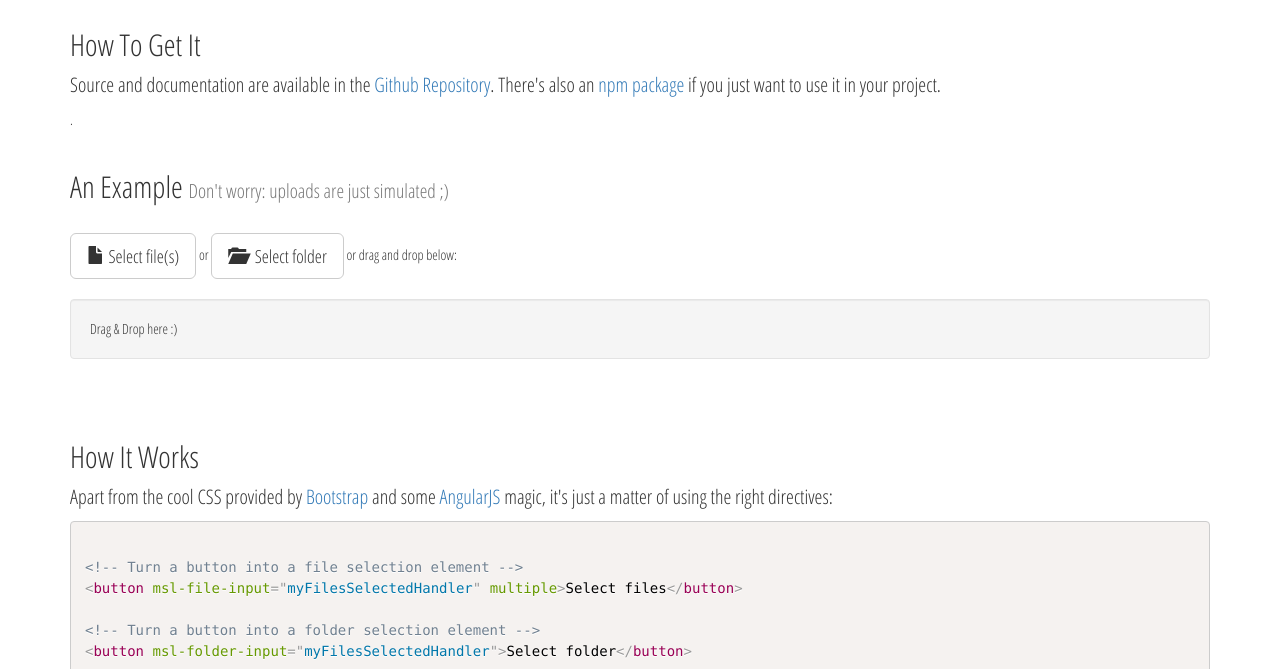
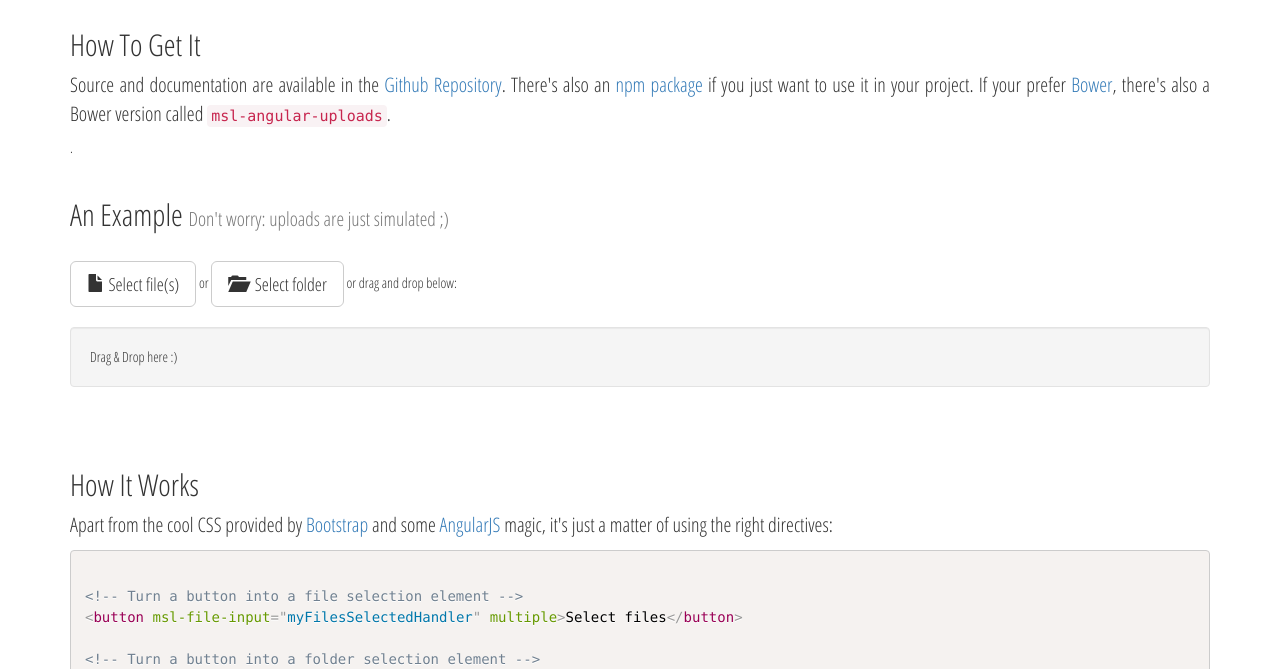
Before and after one commit to marcoliceti/angular-uploads, a website: page index.html in a window 1280 px wide. Shown: the part 126-795 px from the top of the page. Drawn offline with nearby package versions, Linux system fonts and the light colour scheme; some packages are replaced by stand-ins of ours; a script that the page names is missing.

Commit message:
Bower Integration

```diff
--- a/index.html
+++ b/index.html
@@ -28,7 +28,7 @@
 			<div class="row">
 				<div class="col-md-12">
 					<h2>How To Get It</h2>
-					<p>Source and documentation are available in the <a href="https://github.com/marcoliceti/angular-uploads">Github Repository</a>. There's also an <a href="https://www.npmjs.com/package/angular-uploads">npm package</a> if you just want to use it in your project.</p>.
+					<p>Source and documentation are available in the <a href="https://github.com/marcoliceti/angular-uploads">Github Repository</a>. There's also an <a href="https://www.npmjs.com/package/angular-uploads">npm package</a> if you just want to use it in your project. If your prefer <a href="http://bower.io/">Bower</a>, there's also a Bower version called <code>msl-angular-uploads</code>.</p>.
 				</div>
 			</div>
 			<div class="row vertical-margin"></div>
@@ -126,8 +126,8 @@
 				<div class="col-md-12">
 					<h2>How It Works</h2>
 					<p>Apart from the cool CSS provided by <a href="http://getbootstrap.com/">Bootstrap</a> and some <a href="https://angularjs.org/">AngularJS</a> magic, it's just a matter of using the right directives:</p>
-<pre><code class="language-markup">
-&lt;!-- Turn a button into a file selection element --&gt;
+<pre class="responsive"><code class="language-markup">
+&lt;!-- Turn a button into a file selection element --&gt;<br>
 &lt;button msl-file-input="myFilesSelectedHandler" multiple&gt;Select files&lt;/button&gt;
 
 &lt;!-- Turn a button into a folder selection element --&gt;
--- a/style.css
+++ b/style.css
@@ -7,6 +7,15 @@ body {
 
 p {
 	font-size: 20px;
+	text-align: justify;
+}
+
+p > code {
+	font-size: 15px;
+}
+
+pre.responsive {
+	word-wrap: normal;
 }
 
 .glyphicon.glyphicon-folder-open {
```
